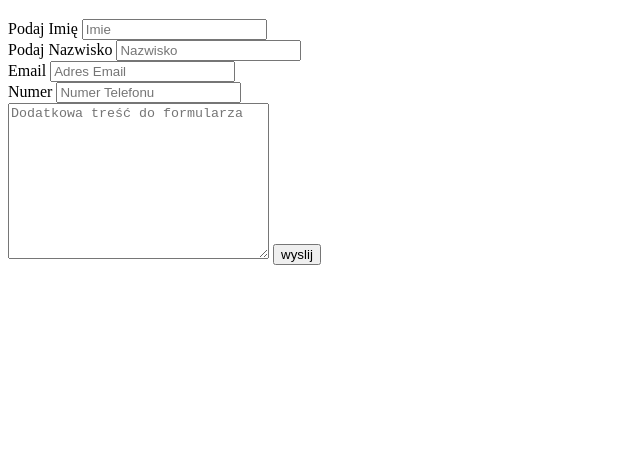
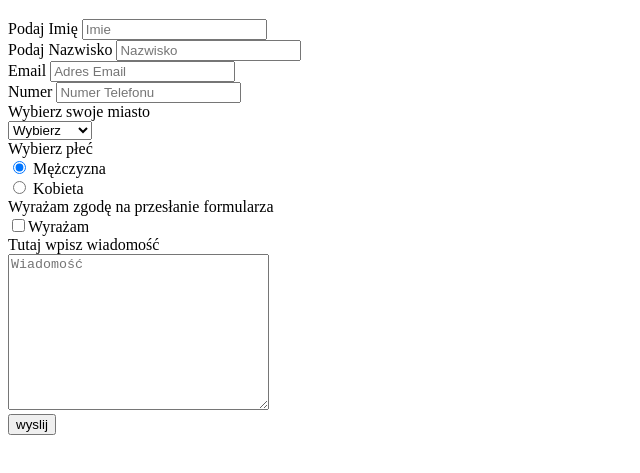
Before and after one commit to Stachoo99/formularz-zadanie, a plain HTML site: page index.html in a window 1280 px wide. Shown: the part 61-534 px from the top of the page, without its empty margins (0-640 px from the left). Drawn offline with Linux system fonts and the light colour scheme.

Commit message:
dodanie wszystkich danych formularza

```diff
--- a/index.html
+++ b/index.html
@@ -10,15 +10,28 @@
 
     <h1>Formularz</h1>
     <form action="https://formspree.io/a.stasiun@gmail.com" method="post">
-       <label for="Imie">Podaj Imię</label>
-        <input type="text" placeholder="Imie"><br />
+        <label for="Imie">Podaj Imię</label>
+        <input type="text" placeholder="Imie"><br>
         <label for="Imie">Podaj Nazwisko</label>
-        <input type="text" placeholder="Nazwisko"><br />
+        <input type="text" placeholder="Nazwisko"><br>
         <label for="Email">Email</label>
-        <input type="email" placeholder="Adres Email"><br />
+        <input type="email" placeholder="Adres Email"><br>
         <label for="number">Numer</label>
-        <input type="number" placeholder="Numer Telefonu"><br />
-        <textarea name="text" id="" cols="30" rows="10" placeholder="Dodatkowa treść do formularza"></textarea>
+        <input type="number" placeholder="Numer Telefonu"><br>
+         <label for="Miasto">Wybierz swoje miasto</label><br>
+         <select name="Miasto">
+         <option value="Wybierz">Wybierz</option>
+    <option value="Krakow">Krakow</option>
+    <option value="Warszawa">Warszawa</option>
+    <option value="Gdańsk">Gdańsk</option>
+  </select><br>
+          <label for="radio">Wybierz płeć</label><br>
+            <input type="radio" name="gender" value="male" checked> Mężczyzna<br>
+            <input type="radio" name="gender" value="female"> Kobieta<br/>
+            <label for="zgoda">Wyrażam zgodę na przesłanie formularza</label><br>
+            <input type="checkbox" name="zgoda" value="Wyrażam">Wyrażam<br>
+            <label for="text">Tutaj wpisz wiadomość</label><br>
+        <textarea name="text" id="" cols="30" rows="10" placeholder="Wiadomość"></textarea><br>
         <input type="submit" value="wyslij">
     </form>
 
```
